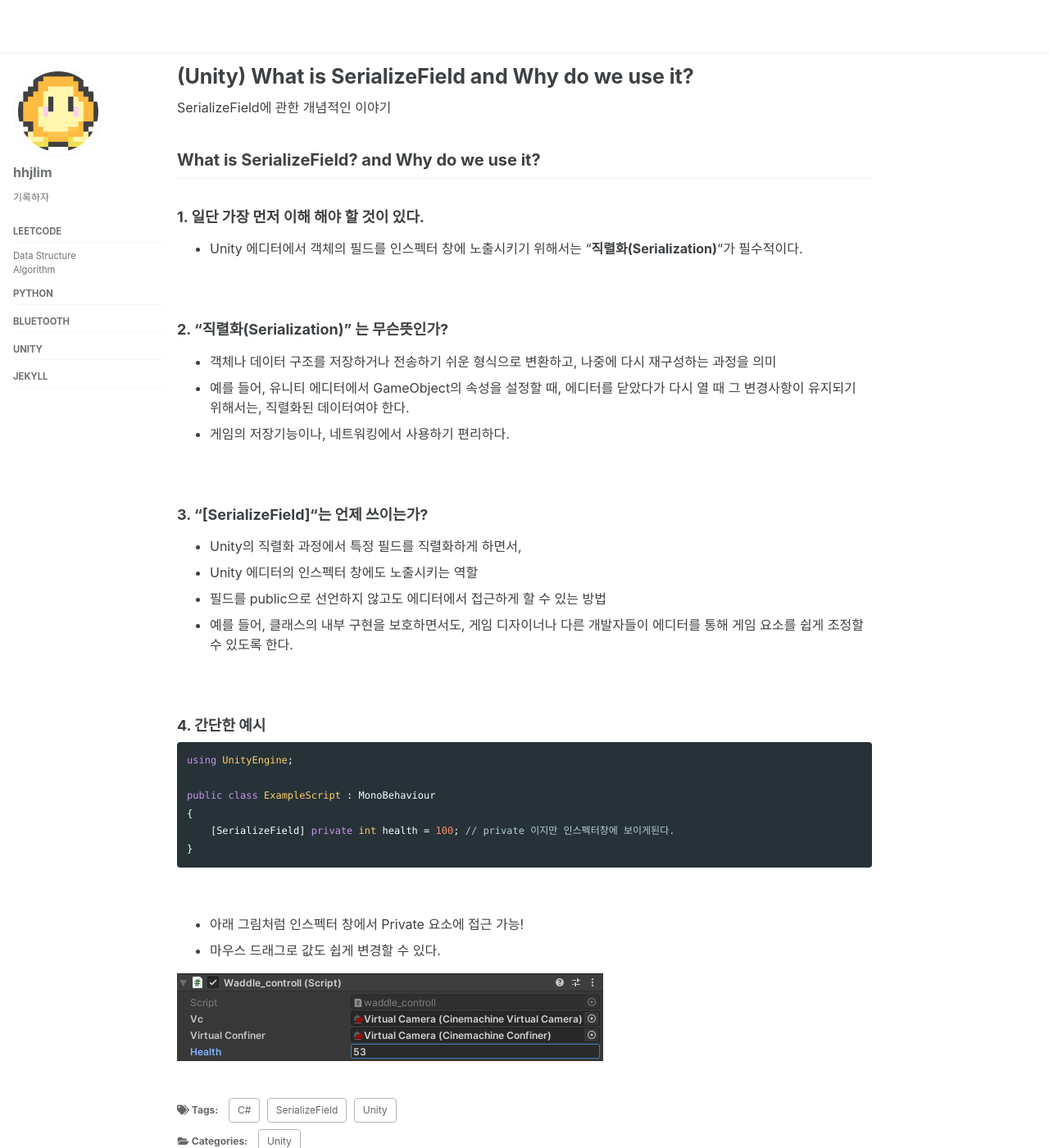
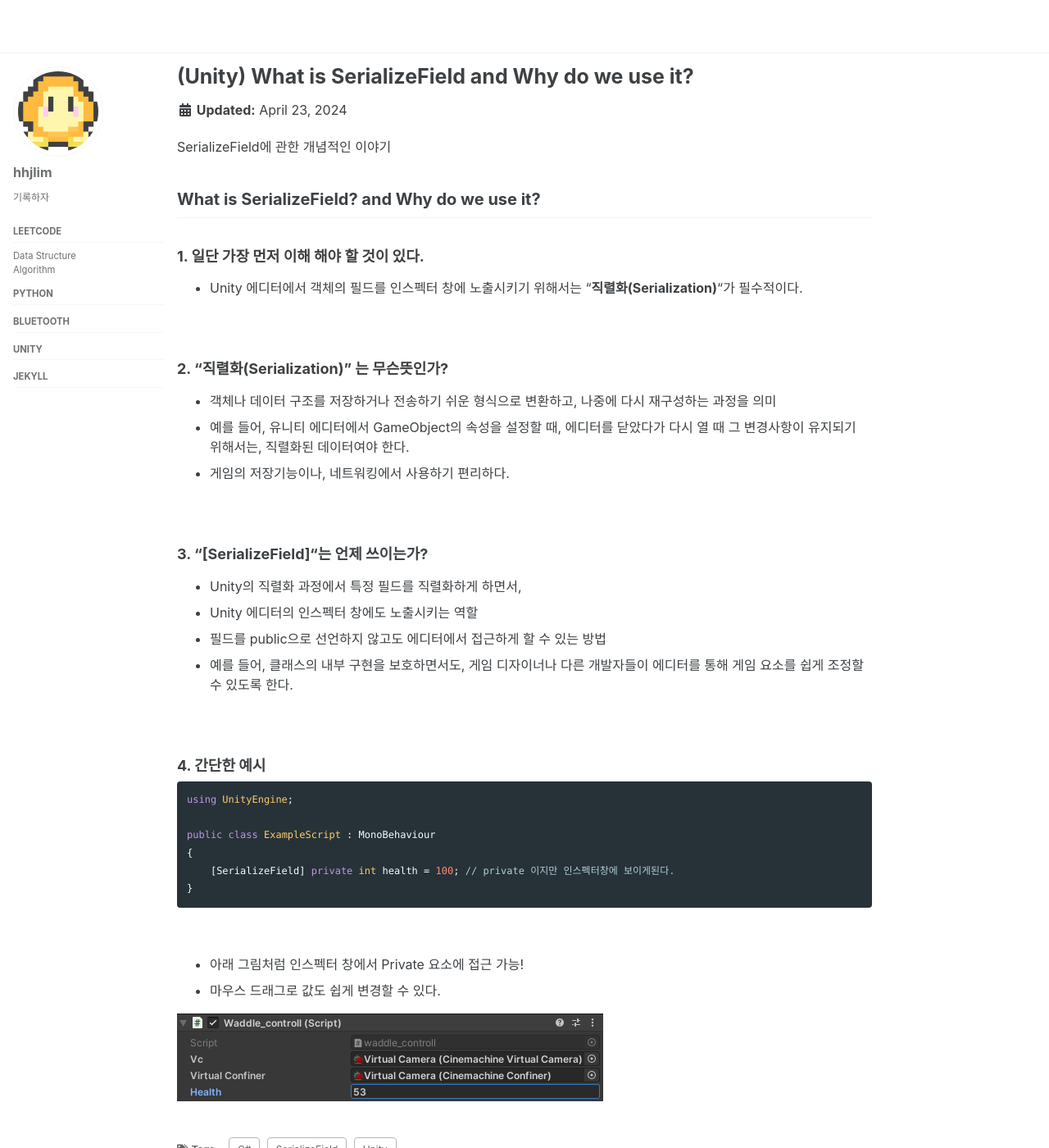
Before and after one commit to hhjlim/hhjlim.github.io, a Jekyll site: the page built from _posts/Unity/2024-04-23-SerializeField.md, in a window 1280 px wide and 1400 px high. Shown: the whole window at 82% size. Built offline with Jekyll 4.4.1, drawn with Linux system fonts in a browser that asks for light colours; cached includes are drawn as plain includes; comment, search, counter and statistics services are not loaded; some of the changed text lies outside the part shown.

Commit message:
(Feature) Move page__date to Footer to Header

```diff
--- a/_layouts/single.html
+++ b/_layouts/single.html
@@ -33,6 +33,7 @@ layout: default
           {% if page.title %}<h1 id="page-title" class="page__title p-name" itemprop="headline">
             <a href="{{ page.url | absolute_url }}" class="u-url" itemprop="url">{{ page.title | markdownify | remove: "<p>" | remove: "</p>" }}</a>
           </h1>{% endif %}
+          {% include page__date.html %}
           {% include page__meta.html %}
         </header>
       {% endunless %}
@@ -55,7 +56,6 @@ layout: default
           <h4 class="page__meta-title">{{ site.data.ui-text[site.locale].meta_label }}</h4>
         {% endif %}
         {% include page__taxonomy.html %}
-        {% include page__date.html %}
       </footer>
 
       {% if page.share %}{% include social-share.html %}{% endif %}
```
